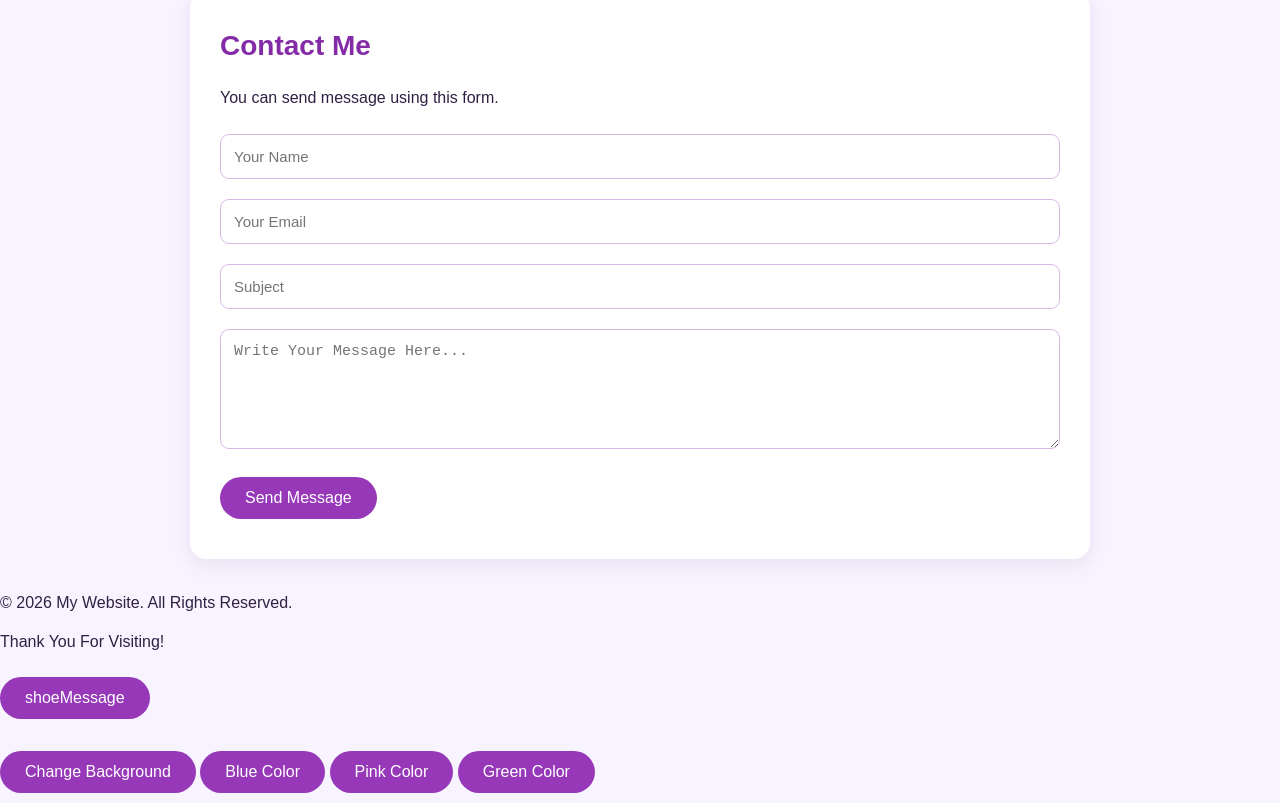
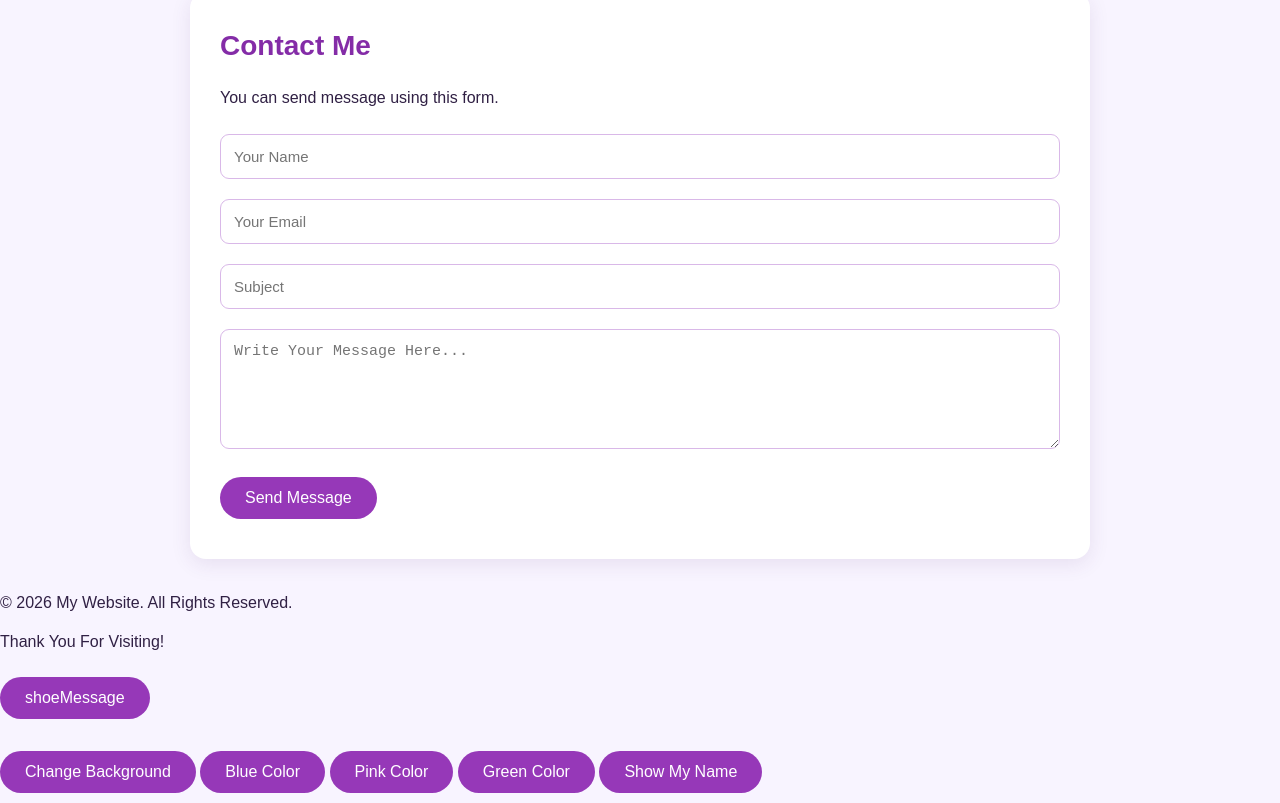
Before and after one commit to zohanchaudhary583-byte/my-website, a plain HTML site: page index.html in a window 1280 px wide. Shown: the part 1811-2614 px from the top of the page. Drawn offline with Linux system fonts and the light colour scheme.

Commit message:
Update index.html

```diff
--- a/index.html
+++ b/index.html
@@ -265,6 +265,10 @@ function changePink() {
 function changeGreen() {
     document.body.style.backgroundColor = "lightgreen";
 }
+ function showName() {
+    let userName = prompt("Enter your name");
+    alert("Welcome " + userName);
+}
    </script>
     <button onclick="changeColor()">Change Background</button>
     <button onclick="changeBlue()">Blue Color</button>
@@ -272,5 +276,6 @@ function changeGreen() {
 <button onclick="changePink()">Pink Color</button>
 
 <button onclick="changeGreen()">Green Color</button>
+    <button onclick="showName()">Show My Name</button>
 </body>
 </html>
```
